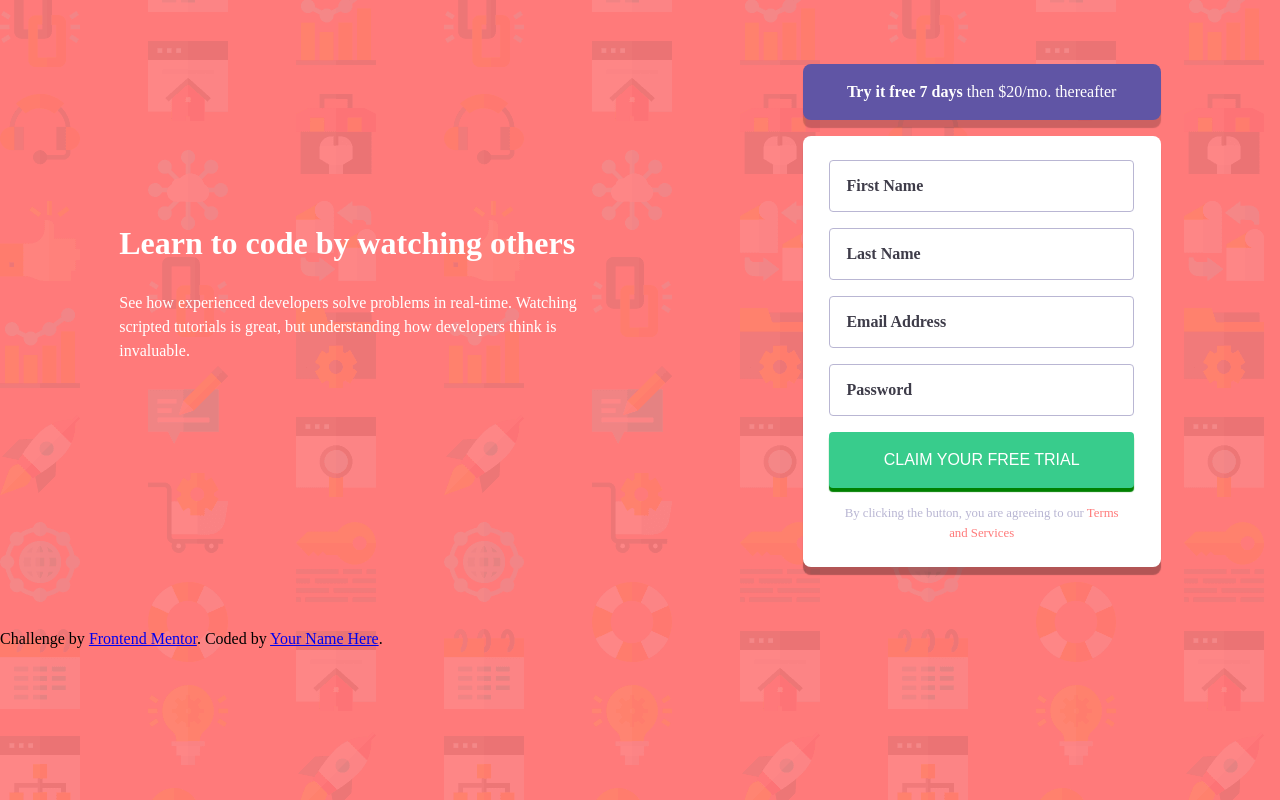
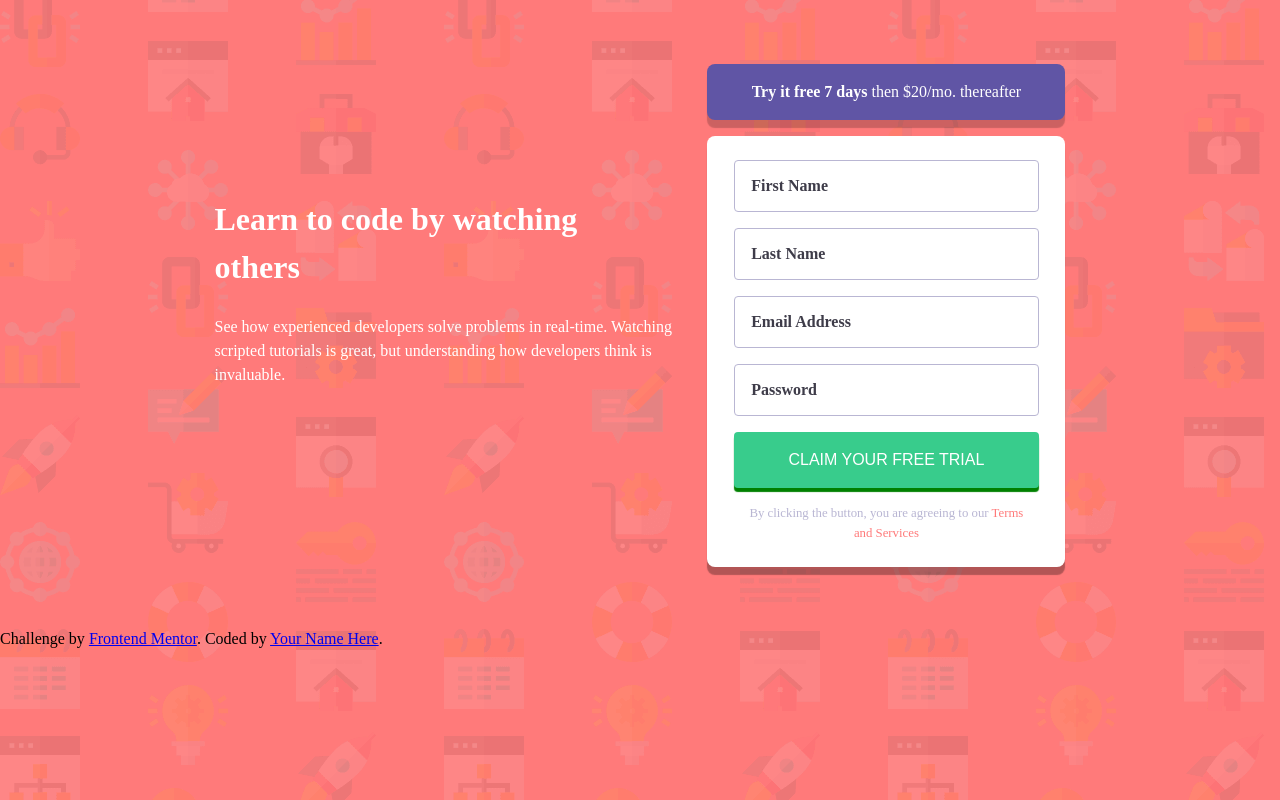
Before and after one commit to ormus395/into-signup-form, a plain HTML site: page index.html in a window 1280 px wide. Drawn offline with Linux system fonts and the light colour scheme.

Commit message:
fized some spacing issues

```diff
--- a/css/main.css
+++ b/css/main.css
@@ -117,6 +117,10 @@ html {
     font-size: .8rem;
 }
 
+.para {
+    max-width: 560px;
+}
+
 .red {
     color: hsl(0, 100%, 74%);
 }
@@ -216,13 +220,14 @@ html {
     width: 80%;
 }
 
-@media (min-width:1180px) {
+@media (min-width:1000px) {
     .container {
-        justify-content: space-around;
+        /* justify-content: space-evenly; */
     }
 
     .col {
         max-width: 40%;
+
     }
 
     .main__col1 {
@@ -234,5 +239,10 @@ html {
 
     .main__col1__title {
         font-size: 2rem;
+        max-width: 80%;
+    }
+
+    .main__col1 p {
+        max-width: 560px;
     }
 }
```
